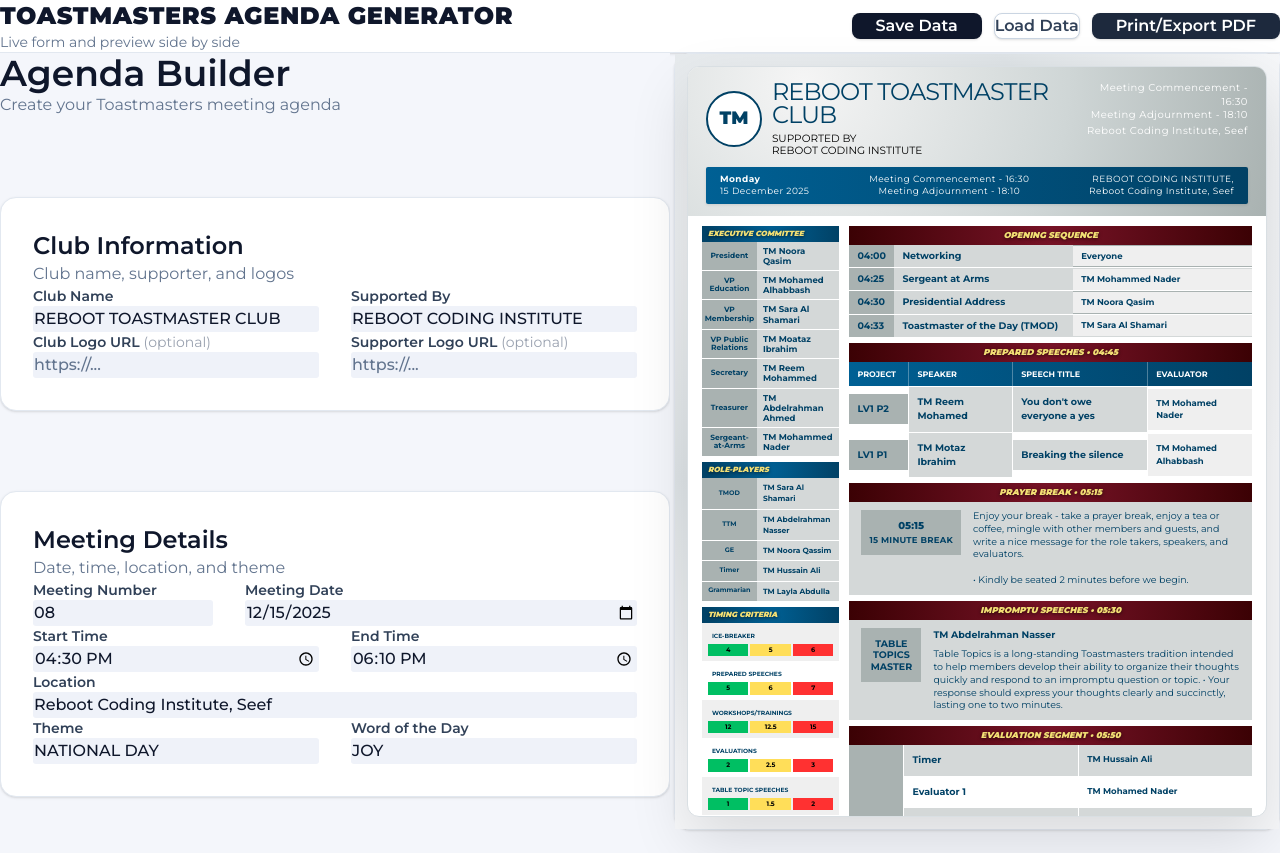
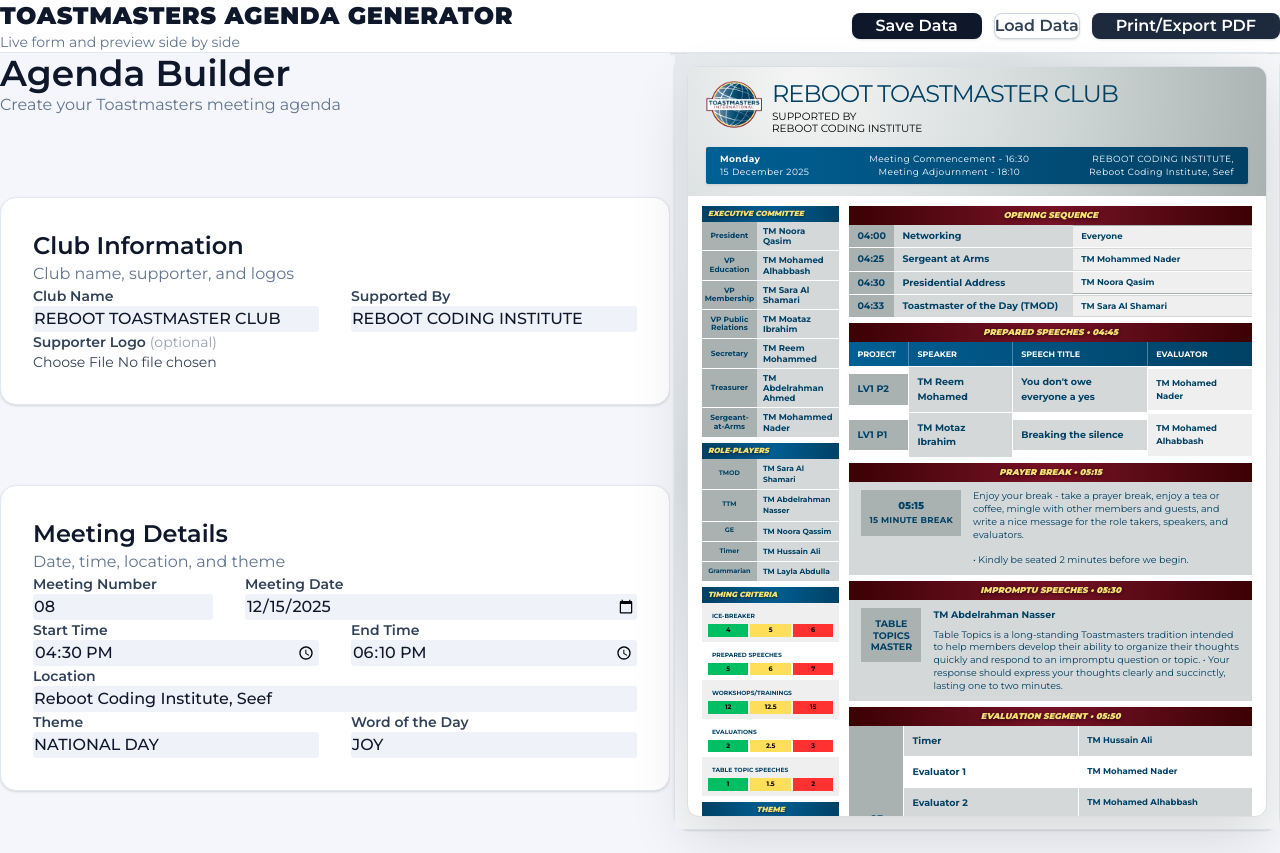
Before and after one commit to NooraWael/toastmasters-agenda, a Next.js app: page / in a window 1280 px wide. Built offline with nearby package versions, Linux system fonts and the light colour scheme.

Commit message:
pic support

```diff
--- a/components/AgendaForm.tsx
+++ b/components/AgendaForm.tsx
@@ -215,6 +215,18 @@
   const sectionSubtitleClass = 'text-base text-slate-500 mb-8';
   const sectionPadding = { padding: '32px' };
   const sectionWrapperClass = 'w-full px-6 sm:px-10 lg:px-12 max-w-4xl mx-auto';
+  const handleImageUpload = (field: 'clubLogo' | 'supporterLogo', file: File | null) => {
+    if (!file) {
+      updateField(field, undefined as unknown as AgendaData[typeof field]);
+      return;
+    }
+    const reader = new FileReader();
+    reader.onload = (e) => {
+      const result = e.target?.result as string;
+      updateField(field, result as unknown as AgendaData[typeof field]);
+    };
+    reader.readAsDataURL(file);
+  };
 
   return (
     <div className="min-h-screen bg-[#f4f6fb]">
@@ -255,29 +267,28 @@
               </div>
             </div>
 
-            <div className="grid grid-cols-1 lg:grid-cols-2 gap-8">
-              <div>
-                <label className={labelClass}>Club Logo URL <span className="text-gray-400 text-sm font-normal">(optional)</span></label>
+          <div className="grid grid-cols-1 gap-8">
+            <div className="space-y-3">
+              <label className={labelClass}>Supporter Logo <span className="text-gray-400 text-sm font-normal">(optional)</span></label>
+              <div className="flex items-center gap-3">
                 <input
-                  type="text"
-                  value={data.clubLogo || ''}
-                  onChange={(e) => updateField('clubLogo', e.target.value || undefined)}
-                  className={inputClass}
-                  placeholder="https://..."
+                  type="file"
+                  accept="image/*"
+                  onChange={(e) => handleImageUpload('supporterLogo', e.target.files?.[0] || null)}
+                  className="text-sm text-slate-700"
                 />
-              </div>
-
-              <div>
-                <label className={labelClass}>Supporter Logo URL <span className="text-gray-400 text-sm font-normal">(optional)</span></label>
-                <input
-                  type="text"
-                  value={data.supporterLogo || ''}
-                  onChange={(e) => updateField('supporterLogo', e.target.value || undefined)}
-                  className={inputClass}
-                  placeholder="https://..."
-                />
+                {data.supporterLogo && (
+                  <button
+                    type="button"
+                    onClick={() => handleImageUpload('supporterLogo', null)}
+                    className="px-3 py-2 rounded-md bg-slate-200 text-slate-700 text-xs font-semibold hover:bg-slate-300 transition"
+                  >
+                    Remove
+                  </button>
+                )}
               </div>
             </div>
+          </div>
           </section>
         </div>
 
--- a/components/AgendaPreview.tsx
+++ b/components/AgendaPreview.tsx
@@ -38,6 +38,8 @@
   };
 
   const dateInfo = formatDate(data.meetingDate);
+  const supporterLogo = data.supporterLogo?.trim() || '';
+  const clubLogo = data.clubLogo?.trim() || '';
   const supporterName = data.clubSupporter?.trim() || '';
   const hasSupporter = supporterName.length > 0;
   const sortedSegments = [...data.segments].sort((a, b) => a.order - b.order);
@@ -401,22 +403,13 @@
             {/* Left: Logo and Title */}
             <div style={{ display: 'flex', alignItems: 'center', gap: '10px' }}>
               <div style={{ width: '56px', height: '56px', flexShrink: 0 }}>
-                {data.clubLogo ? (
-                  <Image src={data.clubLogo} alt="Club Logo" width={56} height={56} style={{ objectFit: 'contain' }} />
-                ) : (
-                  <div style={{
-                    width: '56px',
-                    height: '56px',
-                    background: '#fff',
-                    borderRadius: '50%',
-                    display: 'flex',
-                    alignItems: 'center',
-                    justifyContent: 'center',
-                    border: '2px solid #004165'
-                  }}>
-                    <span style={{ color: '#004165', fontWeight: 900, fontSize: '18px' }}>TM</span>
-                  </div>
-                )}
+                <Image
+                  src={clubLogo || '/logo.png'}
+                  alt="Club Logo"
+                  width={56}
+                  height={56}
+                  style={{ objectFit: 'contain' }}
+                />
               </div>
               <div>
                 <h1 style={{
@@ -443,31 +436,31 @@
               </div>
             </div>
 
-            {/* Right: Supporter Logo and Meeting Info */}
-            <div style={{ display: 'flex', gap: '10px', alignItems: 'flex-start' }}>
-              {data.supporterLogo && (
-                <div style={{ width: '101px', height: '28px', flexShrink: 0 }}>
+            {/* Right: Supporter Logo(s) */}
+            {supporterLogo && (
+              <div style={{ display: 'flex', gap: '8px', alignItems: 'center' }}>
+                <div style={{ width: '140px', height: '40px', flexShrink: 0 }}>
                   <Image
-                    src={data.supporterLogo}
+                    src={supporterLogo}
                     alt="Supporter Logo"
-                    width={101}
-                    height={28}
-                    style={{ objectFit: 'contain' }}
+                    width={140}
+                    height={40}
+                    style={{ objectFit: 'contain', maxHeight: '44px', maxWidth: '160px' }}
                   />
                 </div>
-              )}
-              <div style={{
-                fontSize: '10px',
-                color: '#fff',
-                textAlign: 'right',
-                lineHeight: '1.35',
-                letterSpacing: '0.05em'
-              }}>
-                <div>Meeting Commencement - {formatTime(data.startTime)}</div>
-                <div>Meeting Adjournment - {formatTime(data.endTime)}</div>
-                <div style={{ marginTop: '2px' }}>{data.location}</div>
+                {clubLogo && (
+                  <div style={{ width: '70px', height: '40px', flexShrink: 0 }}>
+                    <Image
+                      src={clubLogo}
+                      alt="Club Logo Small"
+                      width={70}
+                      height={40}
+                      style={{ objectFit: 'contain', maxHeight: '44px', maxWidth: '90px' }}
+                    />
+                  </div>
+                )}
               </div>
-            </div>
+            )}
           </div>
 
           {/* Date Info Bar */}
```
